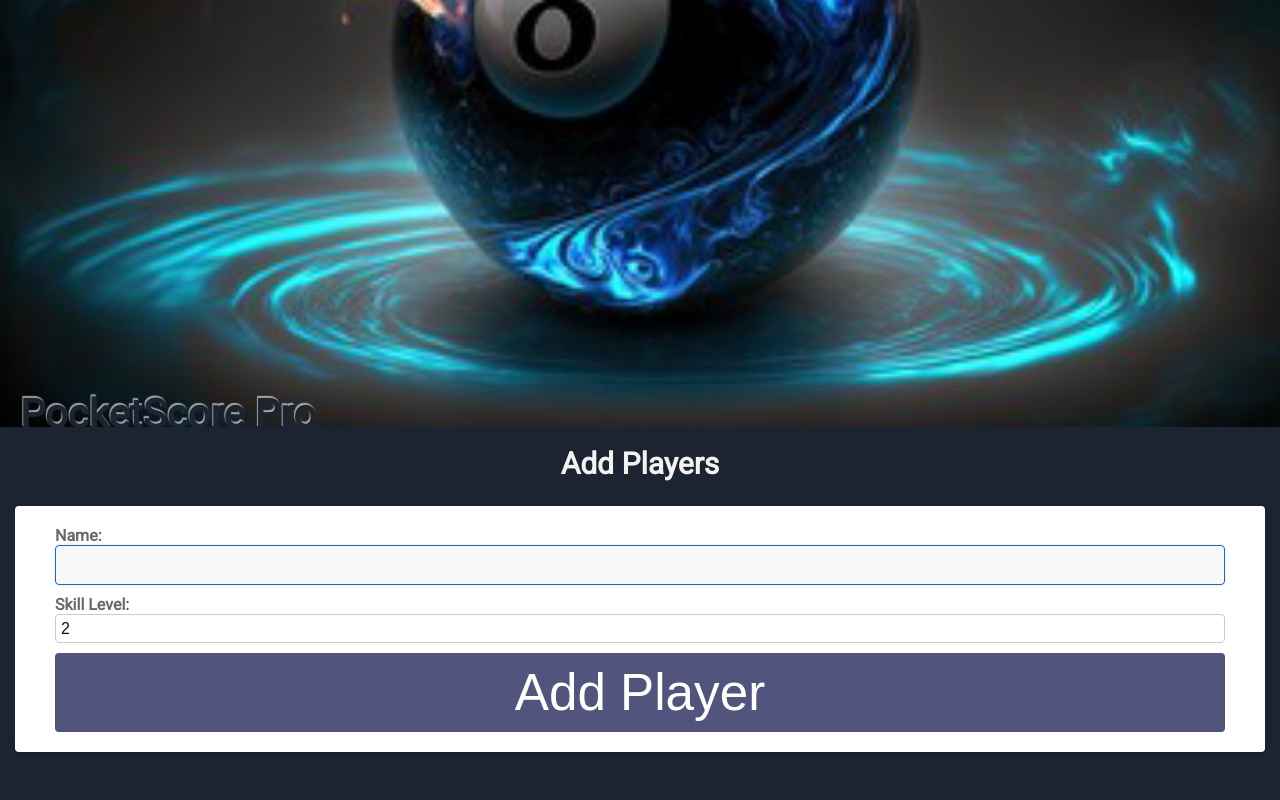
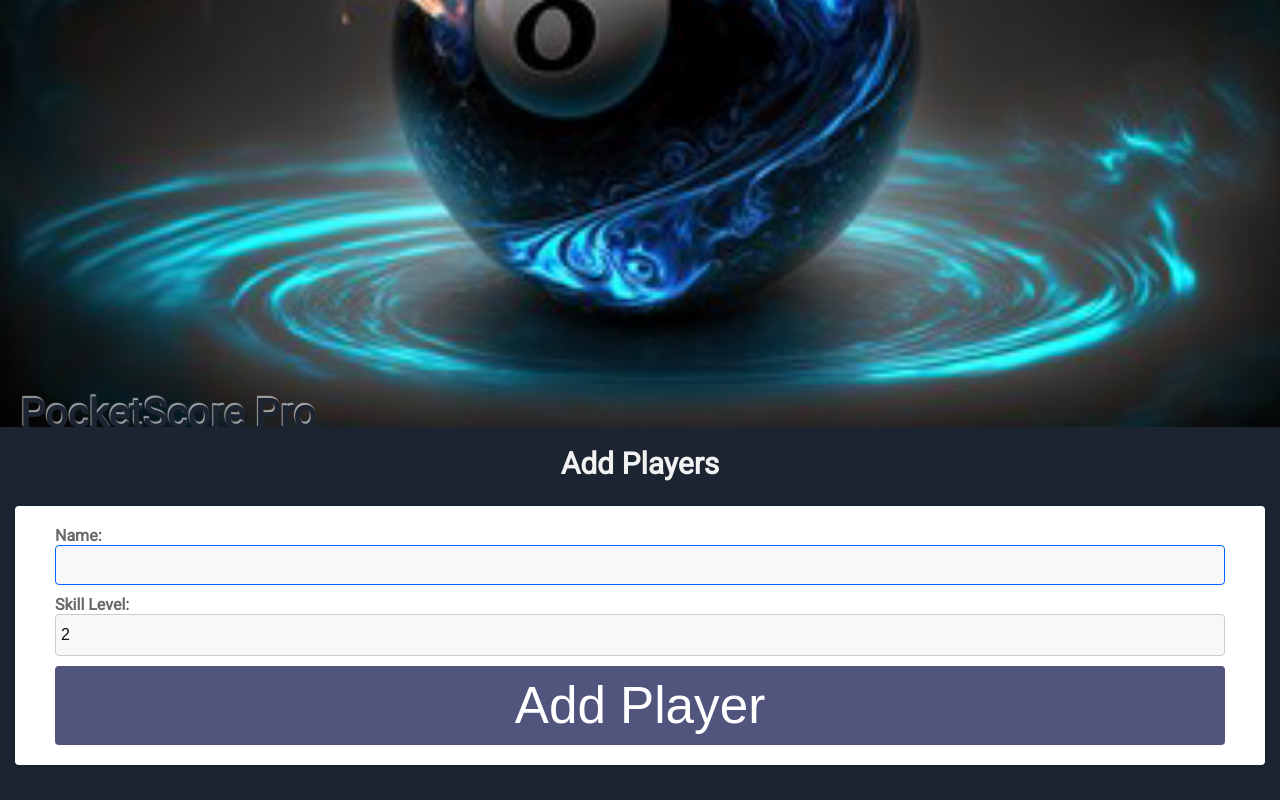
Before and after one commit to Tejas108/pocketscore, a Next.js app: page / in a window 1280 px wide. Shown: the part 429-1229 px from the top of the page. Built offline with nearby package versions, Linux system fonts and the light colour scheme.

Commit message:
style tweaks

```diff
--- a/src/styles/globals.scss
+++ b/src/styles/globals.scss
@@ -6,6 +6,7 @@ $drk-gray: #696868;
 $lt-gray: #f2f2f2;
 $lt-purple: #816797;
 $border: #ccc;
+$input-bg: #f8f8f8;
 
 /* Global Styles */
 html {
@@ -368,7 +369,6 @@ button {
     background:  $page-bg;
     color: $lt-gray;
     display: block;
-    height: 20px;
     margin: 0 auto;
     width: 4rem;
   }
@@ -416,12 +416,13 @@ button {
 /* Remove default styles */
 select {
   appearance: none;
-  background-color: transparent;
+  background-color: $input-bg;
   border-radius: 4px;
   border: 1px solid #ccc !important;
   border: none;
   color: #111;
   font-size: 16px;
+  min-height: 42px;
   outline: none;
   padding: 0.5rem;
   transition: border-color 0.3s ease;
```
